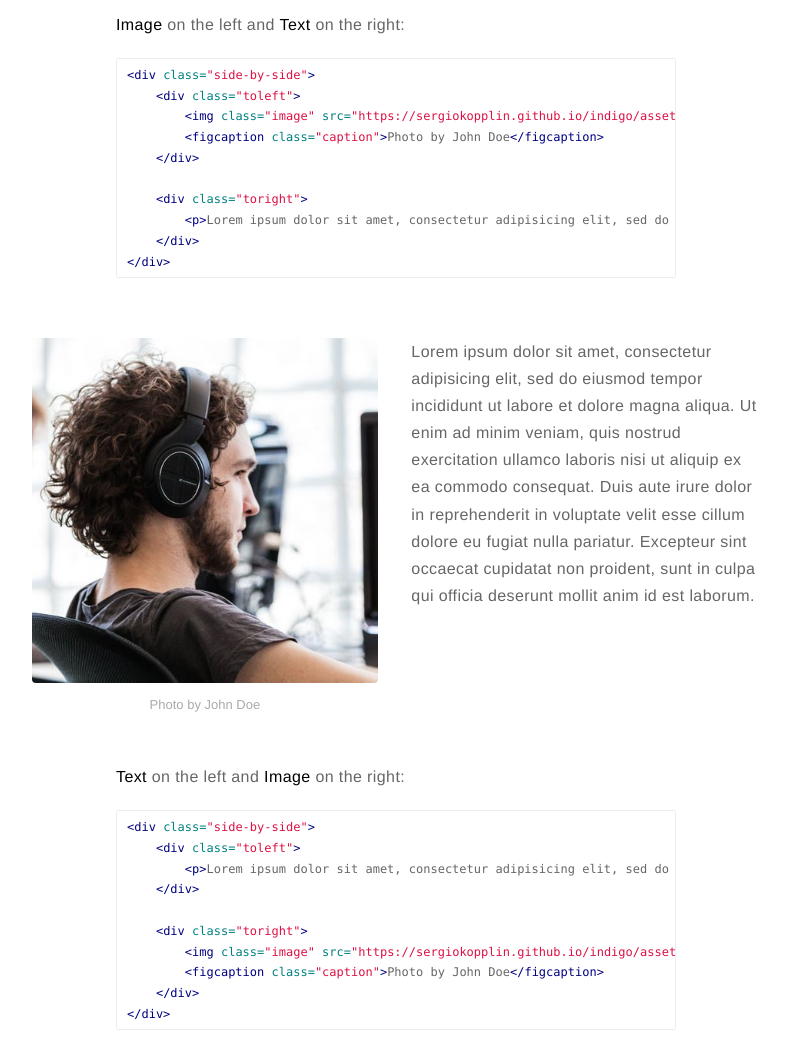
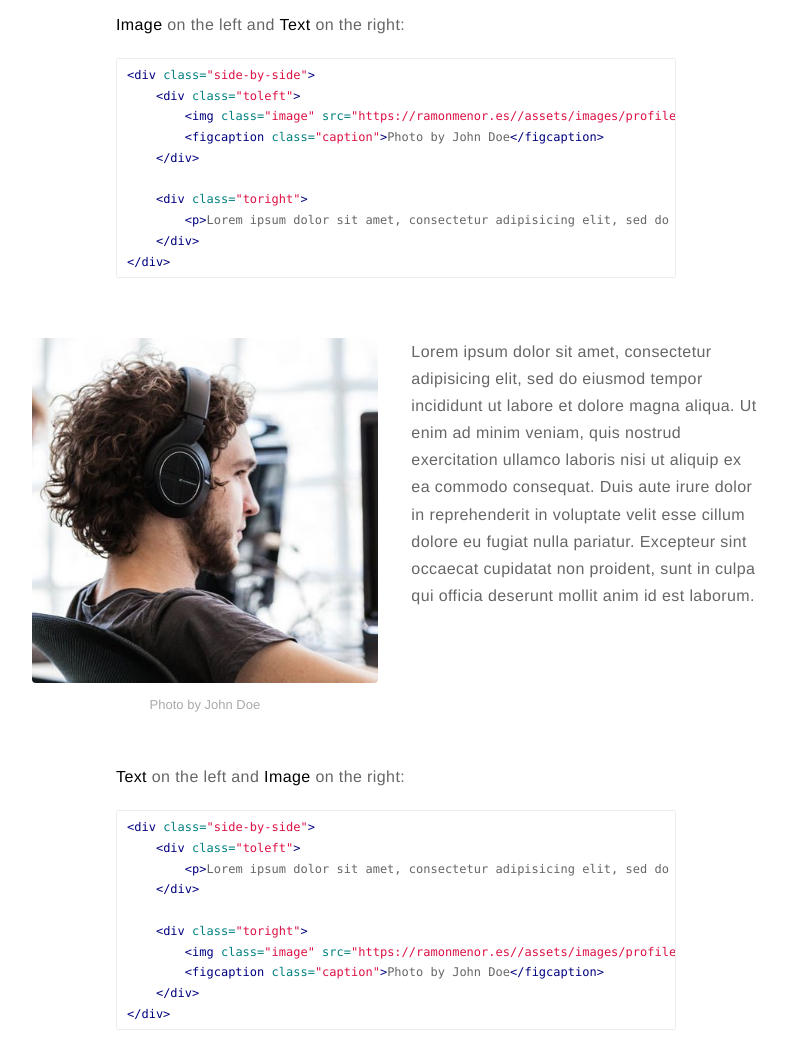
Before and after one commit to ramonmenor/ramonmenor.github.io, a Jekyll site: the page built from _posts/2015-02-24-markdown-extra-components.markdown, in a window 1280 px wide and 1400 px high, scrolled down 1070 px. Shown: the part 151-1199 px from the top of the window, without its empty margins (244-1032 px from the left). Built offline with Jekyll 4.4.1, drawn with Linux system fonts in a browser that asks for light colours; nearby versions of some CDN libraries; comment, search, counter and statistics services are not loaded.

Commit message:
Configuración

```diff
--- a/_config.yml
+++ b/_config.yml
@@ -20,7 +20,7 @@ resume: true
 resume-external: true
 resume-url: https://google.com/?q=my+resume
 
-url: https://sergiokopplin.github.io/indigo
+url: https://ramonmenor.es/
 # your url: https://USERNAME.github.io
 
 permalink: /:title/
@@ -39,7 +39,7 @@ twitter: mytwitter
 instagram: myinstagram
 linkedin: mylinkedin
 github: mygithub
-email: myemail@gmail.com
+email: ramonmenor@gmail.com
 
 authors:
   ramonmenor:
```
